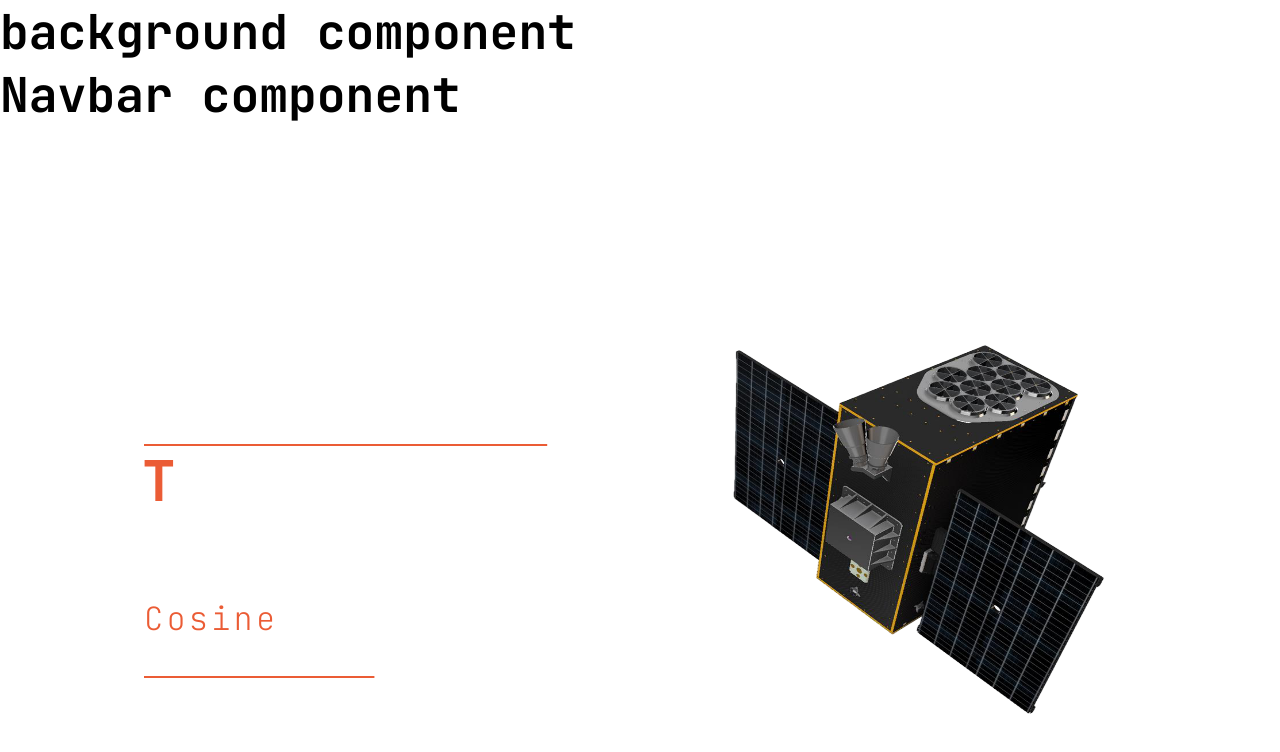
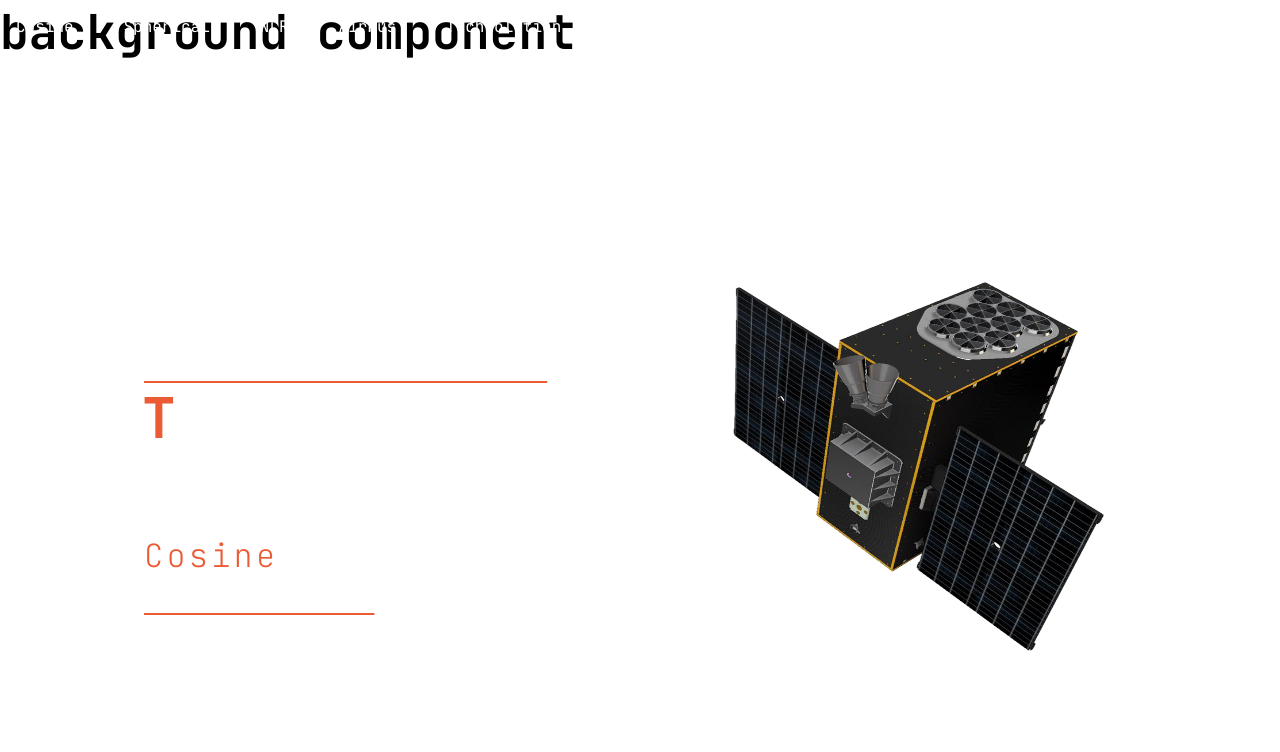
Before and after one commit to Ravirkt/hackaton, a React (Vite) app: page / in a window 1280 px wide. Shown: the top 752 px of the page. Built offline with nearby package versions, Linux system fonts and the light colour scheme.

Commit message:
feat: made dummy navbar

```diff
--- a/src/components/Navbar/Navbar.css
+++ b/src/components/Navbar/Navbar.css
@@ -0,0 +1,23 @@
+.navigation-items {
+  background-color: transparent;
+  position: fixed;
+  top: 0;
+  left: 0;
+  width: 100%;
+  z-index: 100;
+}
+
+.all-companies-container {
+  display: flex;
+  flex-direction: row;
+  gap: 1rem;
+  list-style-type: none;
+  align-items: center;
+  justify-content: space-between;
+  padding: 1rem;
+}
+
+.all-companies-container li a {
+  text-decoration: none;
+  color: var(--main-text-color);
+}
--- a/src/components/Navbar/Navbar.jsx
+++ b/src/components/Navbar/Navbar.jsx
@@ -1,11 +1,22 @@
 import './Navbar.css'
 
-function Navbar() {
-
+function Navbar({ onNavigate }) {
   return (
-    <>
-    <h1>Navbar component</h1>
-    </>
+    <nav className='navigation-items'>
+      <ul className='all-companies-container'>
+        <li className='company-item'><a onClick={() => onNavigate(0)}>Cosine</a></li>
+        <li className='company-item'><a onClick={() => onNavigate(1)}>Spherical</a></li>
+        <li className='company-item'><a onClick={() => onNavigate(2)}>NLR</a></li>
+        <li className='company-item'><a onClick={() => onNavigate(3)}>Airbus</a></li>
+        <li className='company-item'><a onClick={() => onNavigate(4)}>Technolution</a></li>
+        <li className='company-item'><a onClick={() => onNavigate(5)}>Dawn</a></li>
+        <li className='company-item'><a onClick={() => onNavigate(6)}>Starion</a></li>
+        <li className='company-item'><a onClick={() => onNavigate(7)}>VDL ETG</a></li>
+        <li className='company-item'><a onClick={() => onNavigate(8)}>Airborne</a></li>
+        <li className='company-item'><a onClick={() => onNavigate(9)}>ISISpace</a></li>
+        <li className='company-item'><a onClick={() => onNavigate(10)}>Celestia</a></li>
+      </ul>
+    </nav>
   )
 }
 
```
